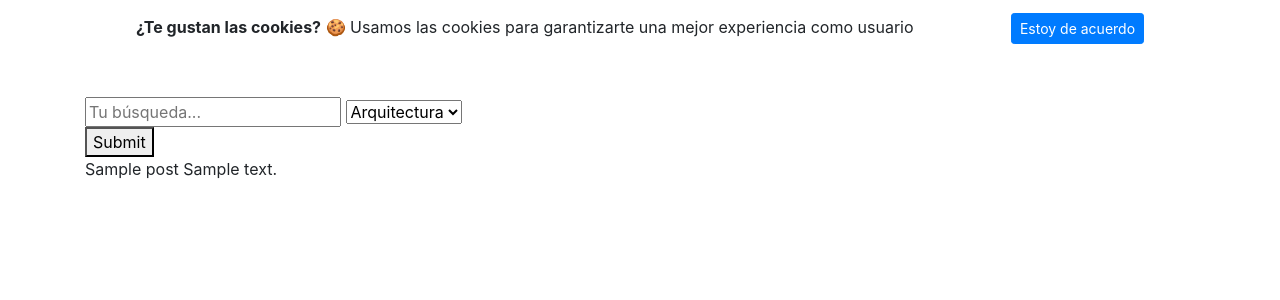
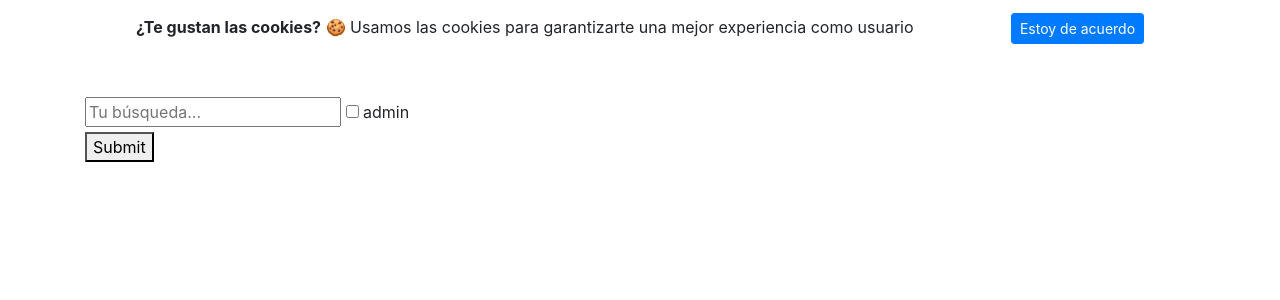
Before and after one commit to isroma/CMS-Cool-Men-Software, a Django app: template djangocms/search/templates/search.html in a window 1280 px wide. Shown: the part 56-356 px from the top of the page. Run offline with Django 3.2, Linux system fonts and the light colour scheme; tables that the repository leaves empty hold one stand-in row (values such as "Sample post"); the template is opened without the code that fills it: values that come from a table or form of the project are taken from there, most other values are stand-ins (such as "Sample title", 1, 10 or a date in 2020); parts of the project's set-up code (start-up, migrations or seed data) failed here and were passed over; some libraries are stand-ins or nearby versions.

Commit message:
Updating visual search bar

```diff
--- a/djangocms/search/templates/search.html
+++ b/djangocms/search/templates/search.html
@@ -6,19 +6,20 @@
 
 <form method='get'>
     <input id='q' name='q' type='text' placeholder="Tu búsqueda...">
-    <select name="indice" id="id">
-        <option value="general"> General </option>
-        <option value="arquitectura" selected> Arquitectura </option>
-        <option value="django"> Django </option>
-    </select>
+    {% for role in roles %}
+      <input type="checkbox" name="indice" value={{role}} id="id">
+        <label for={{role}}> {{ role }} </label>
+    {% endfor %}
       <div>
         <button type="submit">Submit</button>
       </div>
 </form>
 
 {% for item in posts %}
-  {{ item.titulo }}
-  {{ item.descripcion }}
+    {% if item.indice == id %}
+    {{ item.titulo }}
+    {{ item.descripcion }}
+  {% endif %}
 {% endfor %}
 
 {% endblock %}
```
